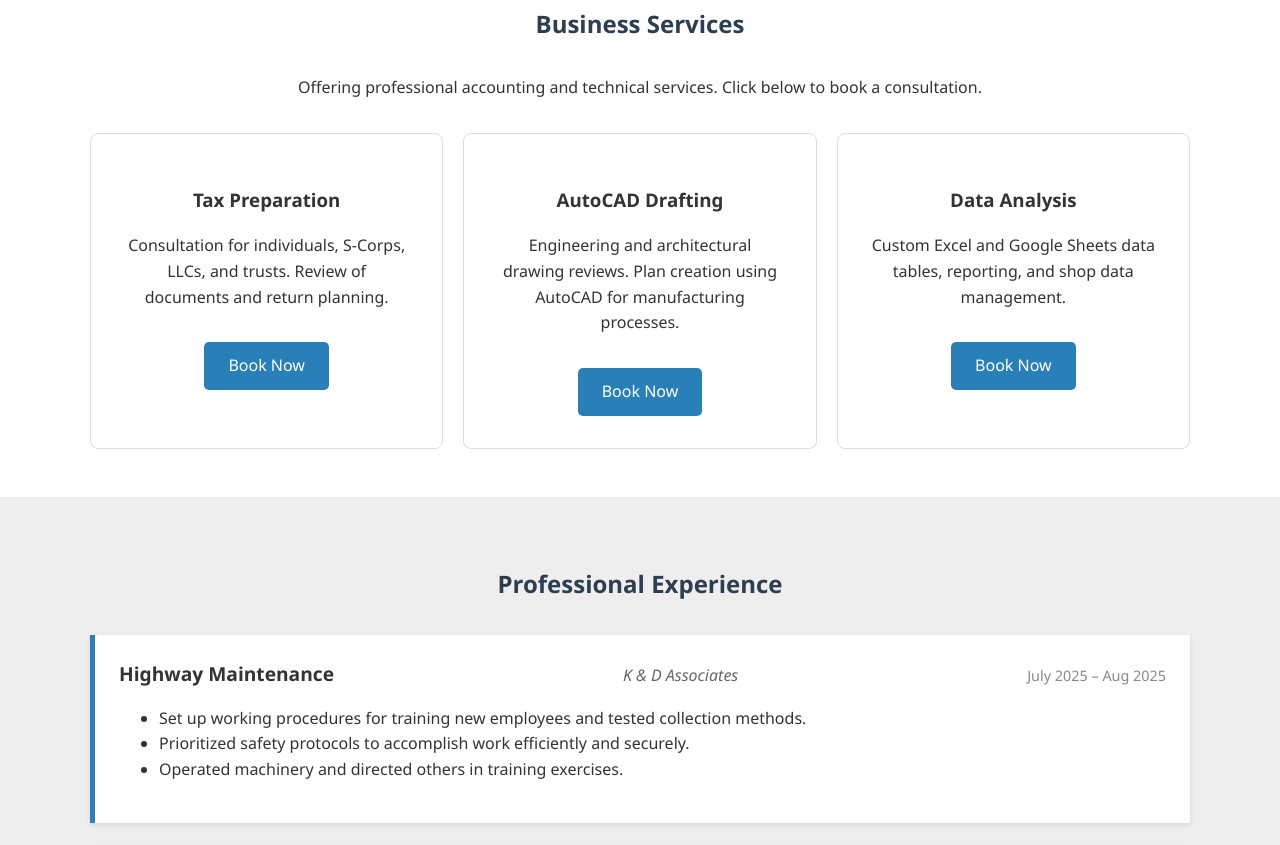
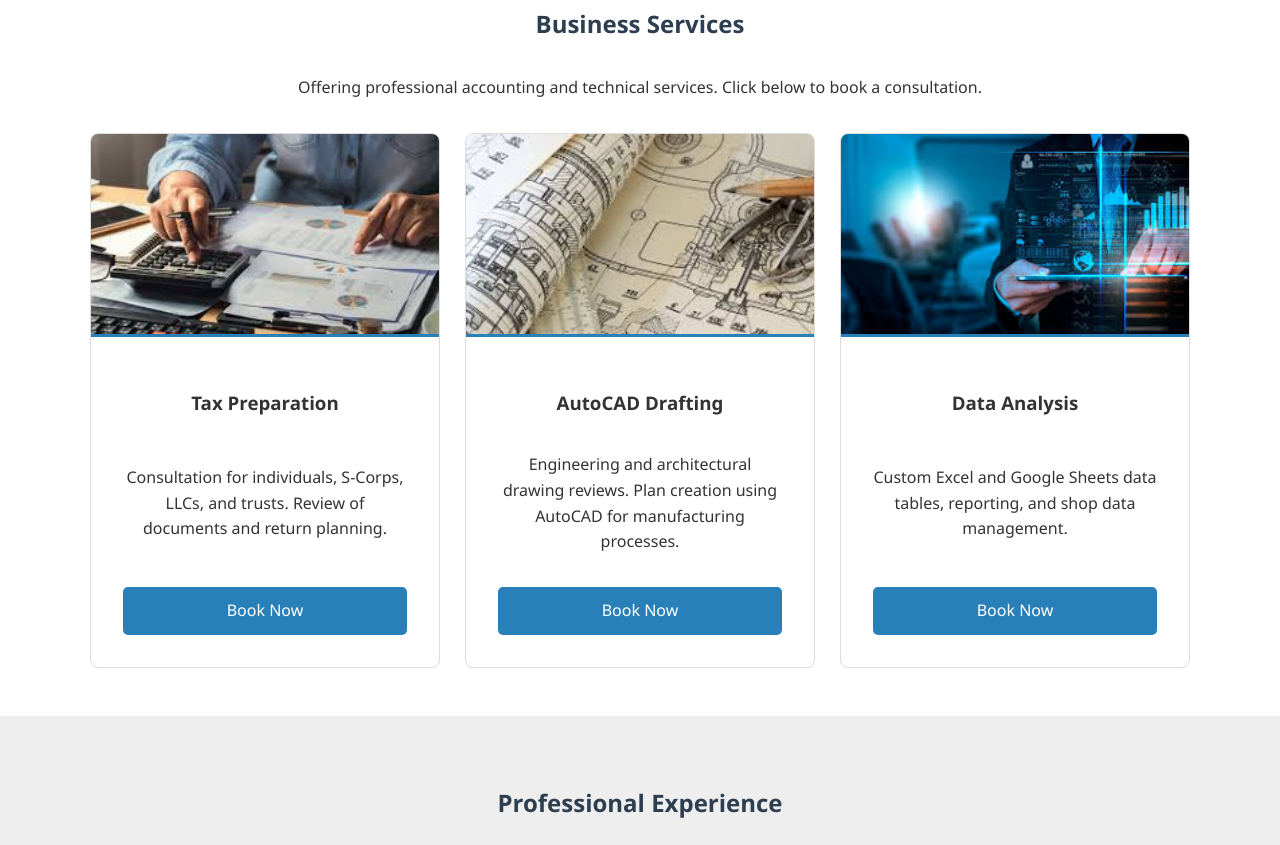
Before and after one commit to Canerican/4510-acc-website-EBI, a plain HTML site: page index.html in a window 1280 px wide. Shown: the part 540-1385 px from the top of the page. Drawn offline with Linux system fonts and the light colour scheme.

Commit message:
Add files via upload

```diff
--- a/index.html
+++ b/index.html
@@ -95,23 +95,38 @@
         .job-company { color: #666; font-style: italic; }
         .job-date { color: #888; font-size: 0.9rem; }
 
-        /* Services Section */
+        /* Services Section with Images */
         .services-grid {
             display: grid;
-            grid-template-columns: repeat(auto-fit, minmax(250px, 1fr));
-            gap: 20px;
+            grid-template-columns: repeat(auto-fit, minmax(300px, 1fr));
+            gap: 25px;
         }
         .service-card {
             background: #fff;
-            padding: 2rem;
-            text-align: center;
             border: 1px solid #ddd;
             border-radius: 8px;
+            overflow: hidden; /* Keeps image inside rounded corners */
             transition: transform 0.3s ease;
+            display: flex;
+            flex-direction: column;
         }
         .service-card:hover {
             transform: translateY(-5px);
-            box-shadow: 0 5px 15px rgba(0,0,0,0.1);
+            box-shadow: 0 10px 20px rgba(0,0,0,0.15);
+        }
+        .service-card img {
+            width: 100%;
+            height: 200px;
+            object-fit: cover; /* Ensures images fill the box without stretching */
+            border-bottom: 3px solid var(--accent-color);
+        }
+        .service-content {
+            padding: 2rem;
+            text-align: center;
+            flex-grow: 1;
+            display: flex;
+            flex-direction: column;
+            justify-content: space-between;
         }
 
         /* Footer */
@@ -159,21 +174,34 @@
             <h2>Business Services</h2>
             <p style="text-align: center; margin-bottom: 2rem;">Offering professional accounting and technical services. Click below to book a consultation.</p>
             <div class="services-grid">
+
                 <div class="service-card">
+                    <img src="Untitled.jpg" alt="Accounting and Tax Preparation">
+                    <div class="service-content">
                         <h3>Tax Preparation</h3>
                         <p>Consultation for individuals, S-Corps, LLCs, and trusts. Review of documents and return planning.</p>
                         <a href="#" class="btn">Book Now</a>
                     </div>
+                </div>
+
                 <div class="service-card">
+                    <img src="Untitled22.jpg" alt="AutoCAD and Drafting">
+                    <div class="service-content">
                         <h3>AutoCAD Drafting</h3>
                         <p>Engineering and architectural drawing reviews. Plan creation using AutoCAD for manufacturing processes.</p>
                         <a href="#" class="btn">Book Now</a>
                     </div>
+                </div>
+
                 <div class="service-card">
+                    <img src="Untitled55555666.jpg" alt="Data Analysis and Excel">
+                    <div class="service-content">
                         <h3>Data Analysis</h3>
                         <p>Custom Excel and Google Sheets data tables, reporting, and shop data management.</p>
                         <a href="#" class="btn">Book Now</a>
                     </div>
+                </div>
+
             </div>
         </div>
     </section>
```
Lines whose indentation alone changed are shown as unchanged.
